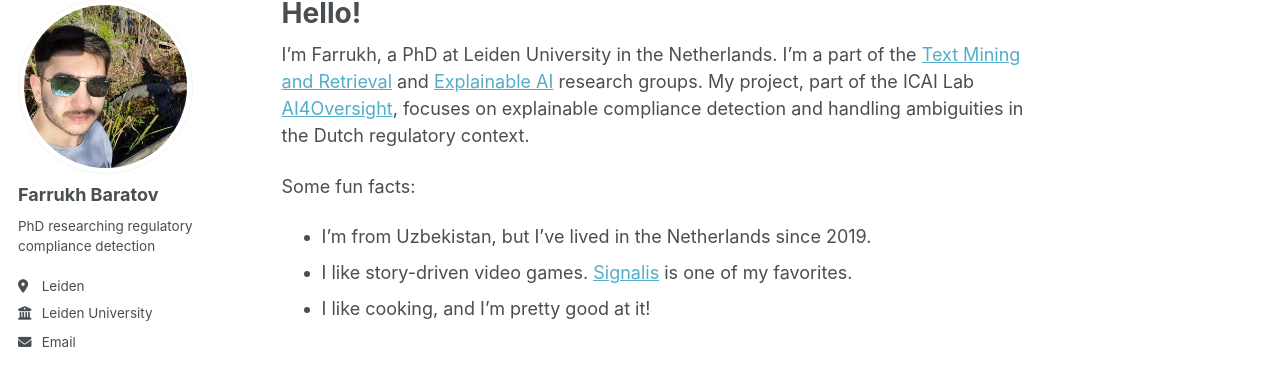
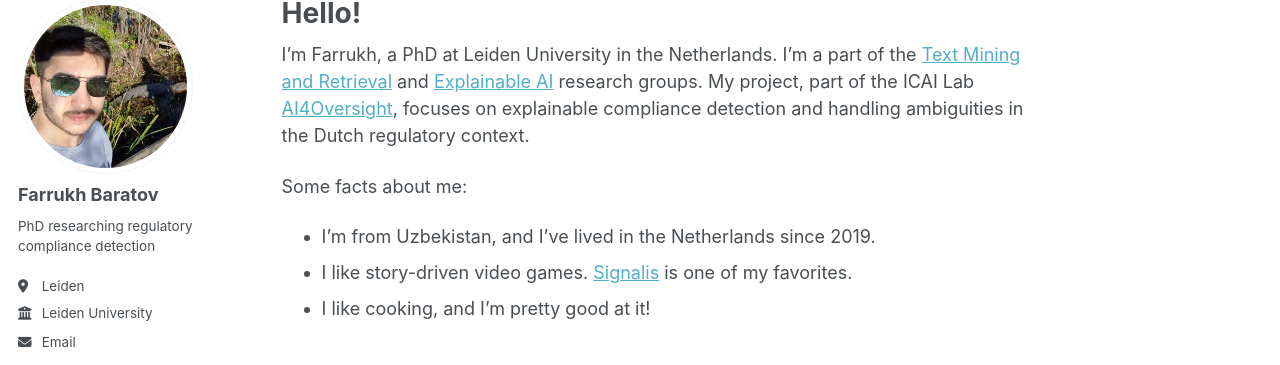
Before and after one commit to fbaratov/fbaratov.github.io, a Jekyll site: the page built from _pages/about.md, in a window 1280 px wide. Shown: the part 100-465 px from the top of the page. Built offline with Jekyll 4.4.1, drawn with Linux system fonts in a browser that asks for light colours; some web fonts are replaced; a script that is not in the unit is left out.

Commit message:
another one

```diff
--- a/_pages/about.md
+++ b/_pages/about.md
@@ -10,7 +10,7 @@ redirect_from:
 I'm Farrukh, a PhD at Leiden University in the Netherlands. I'm a part of the [Text Mining and Retrieval](https://tmr.liacs.nl/) and [Explainable AI](https://www.nikivanstein.nl/xai-group/) research groups.
 My project, part of the ICAI Lab [AI4Oversight](https://www.ai4oversight.nl/), focuses on explainable compliance detection and handling ambiguities in the Dutch regulatory context.
 
-Some fun facts:
-* I'm from Uzbekistan, but I've lived in the Netherlands since 2019.
+Some facts about me:
+* I'm from Uzbekistan, and I've lived in the Netherlands since 2019.
 * I like story-driven video games. [Signalis](https://youtu.be/XJPqmHEjkjE?si=UvBoTlQcdY07gzMQ) is one of my favorites.
 * I like cooking, and I'm pretty good at it!
```
